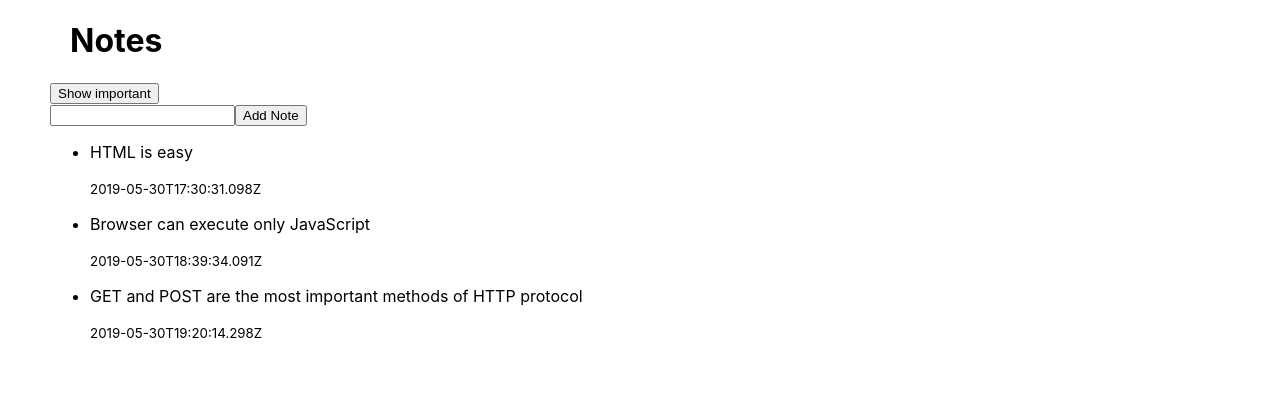
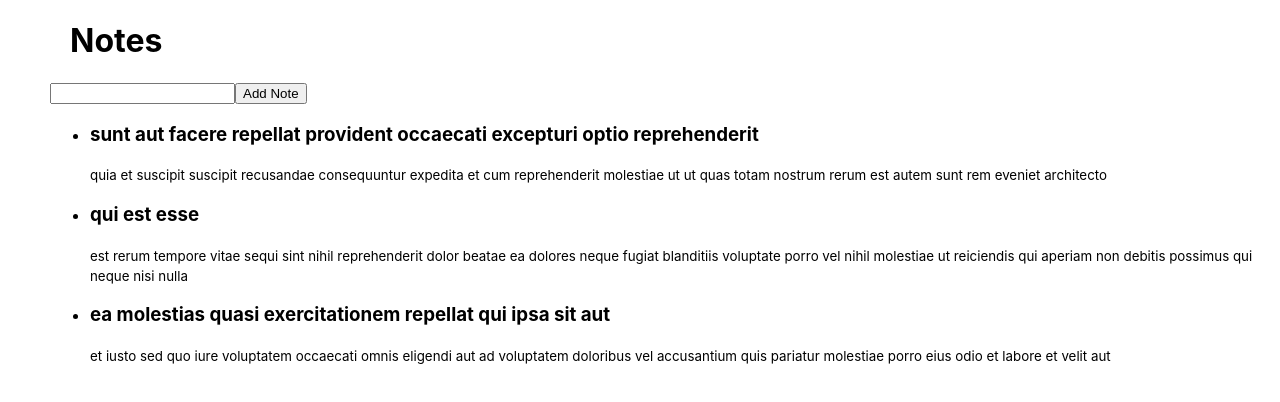
Before and after one commit to JoniDG/Notes-App, a React (Create React App) app: page / in a window 1280 px wide. Shown: the top 402 px of the page. Built offline with nearby package versions, Linux system fonts and the light colour scheme.

Commit message:
Se modifica formato de notas para coincidencia con json placeholder y se elimina boton mostrar

```diff
--- a/src/App.js
+++ b/src/App.js
@@ -4,33 +4,28 @@
 
 const notesDefault = [
   {
+    userId: 1,
     id: 1,
-    content: 'HTML is easy',
-    date: '2019-05-30T17:30:31.098Z',
-    important: true,
+    title: "sunt aut facere repellat provident occaecati excepturi optio reprehenderit",
+    body: "quia et suscipit\nsuscipit recusandae consequuntur expedita et cum\nreprehenderit molestiae ut ut quas totam\nnostrum rerum est autem sunt rem eveniet architecto"
   },
   {
+    userId: 1,
     id: 2,
-    content: 'Browser can execute only JavaScript',
-    date: '2019-05-30T18:39:34.091Z',
-    important: false,
+    title: "qui est esse",
+    body: "est rerum tempore vitae\nsequi sint nihil reprehenderit dolor beatae ea dolores neque\nfugiat blanditiis voluptate porro vel nihil molestiae ut reiciendis\nqui aperiam non debitis possimus qui neque nisi nulla"
   },
   {
+    userId: 1,
     id: 3,
-    content: 'GET and POST are the most important methods of HTTP protocol',
-    date: '2019-05-30T19:20:14.298Z',
-    important: true,
+    title: "ea molestias quasi exercitationem repellat qui ipsa sit aut",
+    body: "et iusto sed quo iure\nvoluptatem occaecati omnis eligendi aut ad\nvoluptatem doloribus vel accusantium quis pariatur\nmolestiae porro eius odio et labore et velit aut"
   },
 ]
 
 function App() {
   const [notes, setNotes] = useState(notesDefault);
   const [newNote, setNewNote] = useState('');
-  const [showAll, setShowAll] = useState(true);
-
-  const handleShowAll = () => {
-    setShowAll(() => !showAll);
-  }
 
   const handleChange = (e) => {
     setNewNote(e.target.value);
@@ -40,9 +35,8 @@
     e.preventDefault();
     const noteObject = {
       id: notes.length + 1,
-      content: newNote,
-      date: new Date().toUTCString(),
-      important: Math.random() < 0.5,
+      title: newNote,
+      body: newNote,
     }
     setNotes(notes.concat(noteObject));
     setNewNote('');
@@ -51,9 +45,6 @@
   return (
     <div className="App">
       <h1>Notes</h1>
-      <button onClick={handleShowAll}>
-        {showAll ? 'Show important' : 'Show all'}
-      </button>
       {/* <input type="text" onChange={handleChange} value={newNote} />
       <button onClick={handleClick}>Add Note</button> */}
       <form onSubmit={handleSubmit}>
@@ -62,9 +53,8 @@
       </form>
       <ul>
         {notes
-          .filter(note => showAll || note.important)  // show all or only important, filter construye un nuevo array con todos los valores para los cuales devuelve true
           .map(note => {
-            return <Note key={note.id} id={note.id} content={note.content} date={note.date} />  /*La key debe ir donde estoy iterando la lista de elementos*/
+            return <Note key={note.id} {...note} />  /*La key debe ir donde estoy iterando la lista de elementos*/
 
             /*2 Opciones en el map: "{return (valor a devolver)}" o "(valor directo a devolver)"*/
 
--- a/src/components/Note.jsx
+++ b/src/components/Note.jsx
@@ -1,11 +1,11 @@
 import React from 'react'
 
-export const Note = ({ id, content, date }) => {
+export const Note = ({ title, body }) => {
     return (
-        <li key={id}>
-            <p>{content}</p>
+        <li>
+            <h3>{title}</h3>
             <small>
-                <time>{date}</time>
+                {body}
             </small>
         </li>
     )
```
Also changed, not shown: 1 other file (tests, documents, lock files or other folders).
